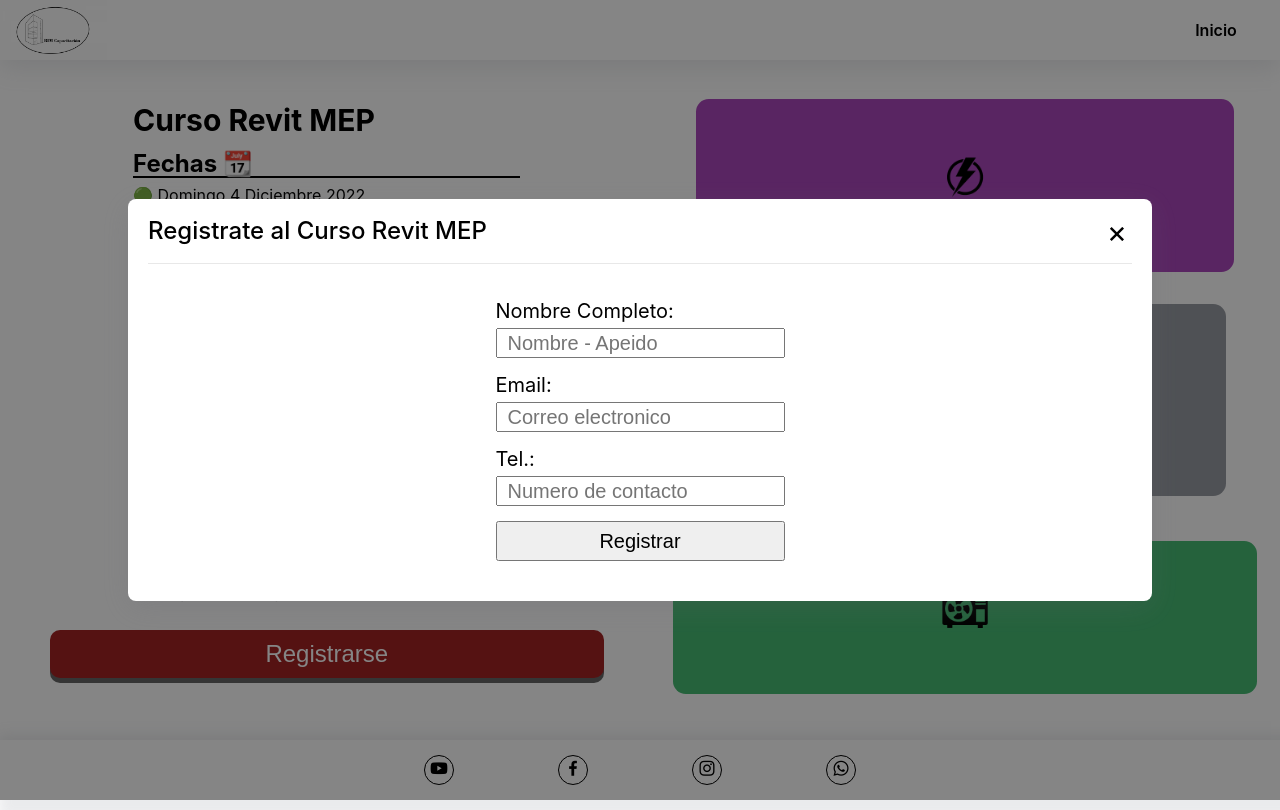
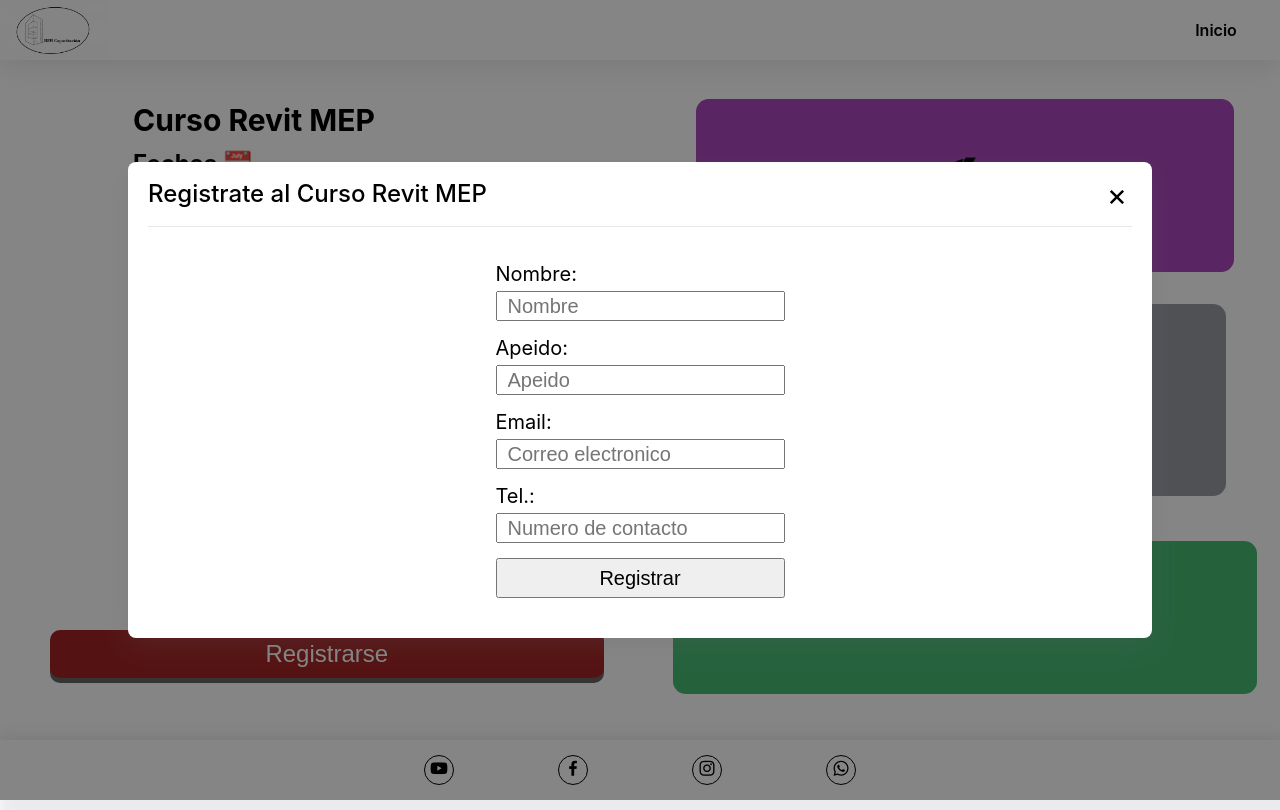
Before and after one commit to aramxD/bimcapacitacion-react, a React (Vite) app: page / in a window 1280 px wide. Both pictures are taken after a click on the button "Registrarse". Shown: the top 810 px of the page. Built offline with nearby package versions, Linux system fonts and the light colour scheme.

Commit message:
ajuste de formulario

```diff
--- a/src/elements/RegistrationForm.jsx
+++ b/src/elements/RegistrationForm.jsx
@@ -1,60 +1,51 @@
-import React, {useRef } from "react";
+import React, { useRef } from "react";
 import styled from "styled-components";
+import { useFetchPost } from "../hooks/useFetch";
 
 const RegistrationForm = ({ className }) => {
-const nameRef = useRef()
-const emailRef = useRef()
-const phoneRef = useRef()
+  const nameRef = useRef();
+  const lastNameRef = useRef();
+  const emailRef = useRef();
+  const phoneRef = useRef();
 
-
-const submitHandler =(event)=>{
-  event.preventDefault()
+  const submitHandler = (event) => {
+    event.preventDefault();
     const data = {
-    "nombre": nameRef.current.value,
-    "email": emailRef.current.value,
-    "telefono": phoneRef.current.value,
-    "evento": "Curso Revit MEP"
-}
-
-// var formdata = new FormData();
-// formdata.append("nombre", "test");
-// formdata.append("email", "test@test.com");
-// formdata.append("telefono", "6643563487");
-// formdata.append("evento", "Curso Revit MEP");
-
-var requestOptions = {
-  method: 'POST',
-  body: data,
-  redirect: 'follow'
+      nombre: nameRef.current.value,
+      apeido: lastNameRef.current.value,
+      email: emailRef.current.value,
+      telefono: phoneRef.current.value,
+      evento: "Curso Revit MEP",
     };
 
-fetch("https://p01--restapi--qzvdk8qp7kvm.code.run/api/v1/bimc/registration", requestOptions)
-  .then(response => response.text())
-  .then(result => console.log(result))
-  .catch(error => console.log('error', error));
-
-
-
-}
+    const url ="https://p01--restapi--qzvdk8qp7kvm.code.run/bimcapacitacion/api/v1/registration";
+    useFetchPost(url, data);
+  };
 
   return (
     <section className={className}>
       <div className="formContent">
         <form onSubmit={submitHandler}>
           <div className="formInput">
-            <label htmlFor="name">Nombre Completo:</label>
+            <label htmlFor="name">Nombre:</label>
             <input
               id="name"
               type="text"
               required
-            placeholder="Nombre - Apeido"
+              placeholder="Nombre"
               ref={nameRef}
             />
           </div>
-          {/* <div className="formInput">
-            <label htmlFor="">Apeido:</label>
-            <input type="text" />
-          </div> */}
+          <div className="formInput">
+            <label htmlFor="lastName">Apeido:</label>
+            <input
+              id="lastName"
+              type="text"
+              required
+              placeholder="Apeido"
+              ref={lastNameRef}
+            />
+          </div>
           <div className="formInput">
             <label htmlFor="email">Email:</label>
             <input
@@ -62,18 +53,19 @@
               type="email"
               required
               placeholder="Correo electronico"
-            ref={emailRef} />
+              ref={emailRef}
+            />
           </div>
           <div className="formInput">
             <label htmlFor="phone">Tel.:</label>
             <input
               id="phone"
               type="tel"
-
               required
               placeholder="Numero de contacto"
               ref={phoneRef}
-            pattern="[0-9]{3}[0-9]{3}[0-9]{4}" />
+              pattern="[0-9]{3}[0-9]{3}[0-9]{4}"
+            />
           </div>
           <button>Registrar</button>
         </form>
--- /dev/null
+++ b/src/hooks/useFetch.jsx
@@ -0,0 +1,40 @@
+import { useState, useEffect } from "react";
+
+const useFetchPost = (endpoint, data) => {
+  var requestOptions = {
+    method: "POST",
+    body: data,
+    redirect: "follow",
+  };
+
+  fetch(endpoint, requestOptions)
+    .then((response) => response.text())
+    .then((result) => console.log(result))
+    .catch((error) => console.log("error", error));
+};
+
+const useFetchGet = (endpoint) => {
+  const [data, setData] = useState([]);
+
+  async function fetchData() {
+    var requestOptions = {
+      method: "GET",
+      redirect: "follow",
+    };
+
+    fetch(endpoint, requestOptions)
+      .then((response) => response.text())
+      .then((result) => setData(result))
+      .catch((error) => console.log("error", error));
+  }
+
+  useEffect(() => {
+    try {
+      fetchData();
+    } catch (error) {
+      console.log(error);
+    }
+  }, []);
+};
+
+export { useFetchPost, useFetchGet };
```
Lines whose indentation alone changed are shown as unchanged.
